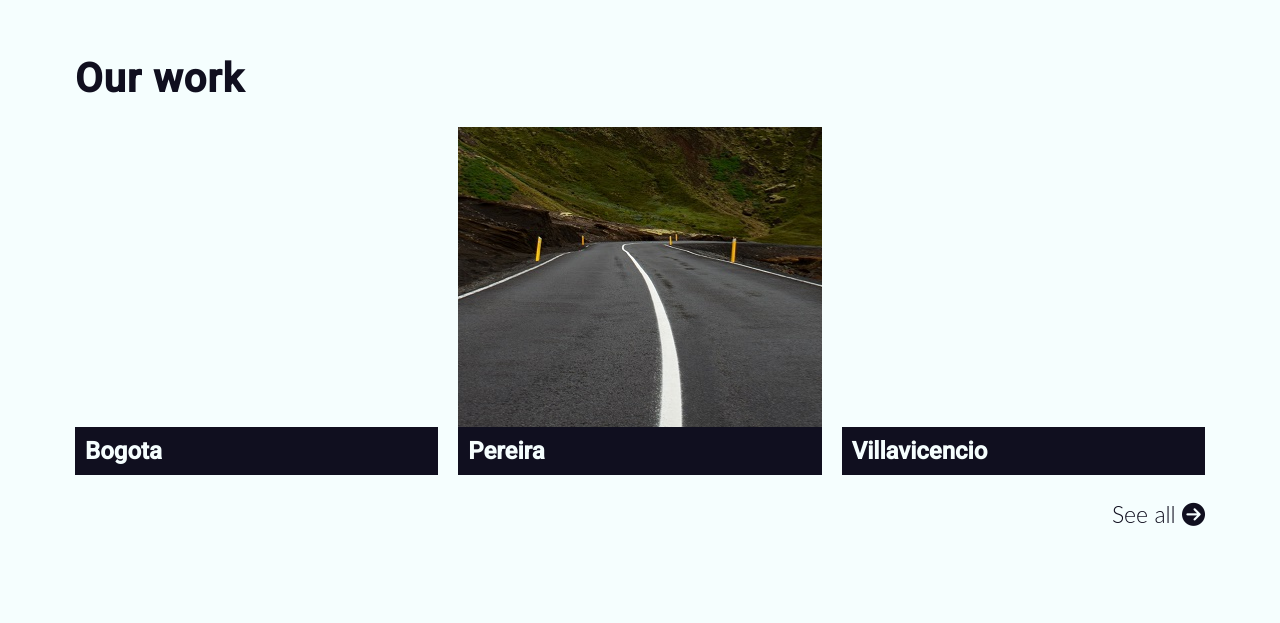
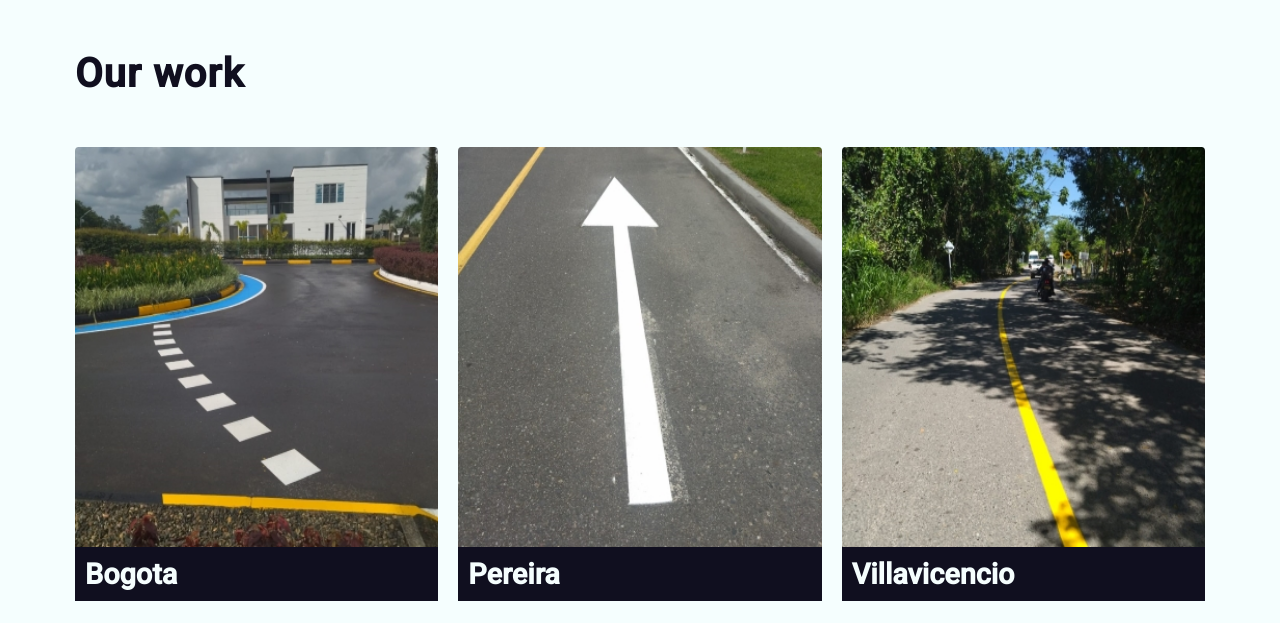
Before and after one commit to juanovt10/seprocivilCO, a plain HTML site: page index.html in a window 1280 px wide. Shown: the part 1950-2573 px from the top of the page. Drawn offline with Linux system fonts and the light colour scheme.

Commit message:
Added gallery images for the home section

```diff
--- a/assets/css/style.css
+++ b/assets/css/style.css
@@ -229,18 +229,18 @@ p {
     font-style: italic;
 }
 
-#about_us_image {
+/* #about_us_image {
     width: 100%;
     height: 450px;
     padding: 0;
     background: url(../images/home_aboutus_image.jpg) no-repeat center center;
     border-radius: 1%;
+} */
+
+#about_us_image img{
+    width: 100%;
+    height: auto;
 }
-
-/* #about_us_image img{
-    width: auto;
-    height: 500px;
-} */
 
 /* Media queries for about us  */
 
@@ -358,7 +358,7 @@ p {
 /* image container stying */
 
 .services_info {
-    padding: 50px 0;
+    padding: 22vh 0;
     width: 100%;
     display: flex;
     flex-direction: column;
@@ -430,6 +430,13 @@ p {
     width: 100%;
 }
 
+#projects_layout {
+    margin-top: 20px;
+    display: flex;
+    justify-content: center;
+    gap: 20px;
+}
+
 #projects_layout h3 {
     padding: 10px;
     margin: 0;
@@ -438,37 +445,23 @@ p {
     background-color: #100f1f;
 }
 
-#projects_layout {
-    margin-top: 20px;
+.projects_images {
+    width: 100%;
     display: flex;
-    justify-content: center;
-    gap: 20px;
+    flex-direction: column;
+    gap: 0;
 }
 
-.projects_images {
+.projects_images img {
     width: 100%;
-    border-radius: 1%;
-}
-
- #projects_image1 {
-    height: 300px;
-    background: url(../images/pexels-athena-2994331.jpg) no-repeat center center;
-}
-
-#projects_image2 {
-    height: 300px;
-    background: url(../images/pexels-mads-thomsen-2739010\ \(1\).jpg) no-repeat center center;
-}
-
-#projects_image3 {
-    height: 300px;
-    background: url(../images/pexels-sami-aksu-9917086.jpg) no-repeat center center;
+    height: 50vh;
+    border-radius: 1% 1% 0 0;
+    margin: 0;
 }
 
 #home_projects_container a {
     float: right;
     margin-top: 25px;
-    /* margin-right: 100px; */
     color: inherit;
     text-decoration: none;
     font-size: 120%;
@@ -941,7 +934,6 @@ p {
     width: 100%;
     background: url(../images/home_hero_contactus_image.jpg);
     display: flex;
-    justify-content: space-evenly;
     align-items: center;
     color: #fff;
 
@@ -952,7 +944,7 @@ p {
     width: 100%;
     display: flex;
     flex-direction: row;
-    justify-content: space-between;
+    justify-content: space-around;
     align-items: center;
     gap: 50px;
     min-height: 700px;
@@ -1135,6 +1127,7 @@ button:hover, button:focus, button:active {
     .contact_container {
         display: flex;
         flex-direction: column;
+        justify-content: space-evenly;
     }
     .contact_info {
         text-align: center;
--- a/index.html
+++ b/index.html
@@ -47,9 +47,10 @@
                     <a href="aboutus.html">Learn more   <i class="fa-solid fa-circle-arrow-right"></i></a>
                 </p>
             </div>
-            <div id="about_us_image">
-                <!-- <img src="assets/images/home_about_us_image.jpg" alt="breif description"> -->
-            </div>
+            <img src="assets/images/home_aboutus_image.jpg" alt="dfdfdfd">
+            <!-- <div id="about_us_image">
+                 <img src="assets/images/home_about_us_image.jpg" alt="breif description">
+            </div> -->
         </div>
     </section>
 
@@ -94,25 +95,22 @@
         <div id="home_projects_container">
             <h2>Our work</h2>
             <div id="projects_layout">
-                <div class="projects_images">
-                    <div id="projects_image1"></div>
+                <a href="projects.html" class="projects_images">
+                    <img src="assets/images/home_gallery_image1.jpg" alt="Entrance signage to a residential area">
                     <h3>Bogota</h3>
-                </div>
-
-                <div class="projects_images">
-                    <div id="projects_image2"></div>
+                </a>
+                <a href="projects.html" class="projects_images">
+                    <img src="assets/images/home_gallery_image2.jpg" alt="Horizontal arrow painted to indicate lane direction">
                     <h3>Pereira</h3>
-                </div>
-
-                <div class="projects_images">
-                    <div id="projects_image3"></div>
+                </a>
+                <a href="projects.html" class="projects_images">
+                    <img src="assets/images/home_gallery_image3.jpg" alt="Signgae road shodwed by adjacent trees ">
                     <h3>Villavicencio</h3>
-                </div>
+                </a>
             </div>
             <p>
                 <a href="projects.html">See all   <i class="fa-solid fa-circle-arrow-right"></i></a>
             </p>
-
         </div>
     </section>
 
```
Also changed, not shown: assets/images/home_gallery_image1.jpg (added), assets/images/home_gallery_image2.jpg (added), assets/images/home_gallery_image3.jpg (added).
